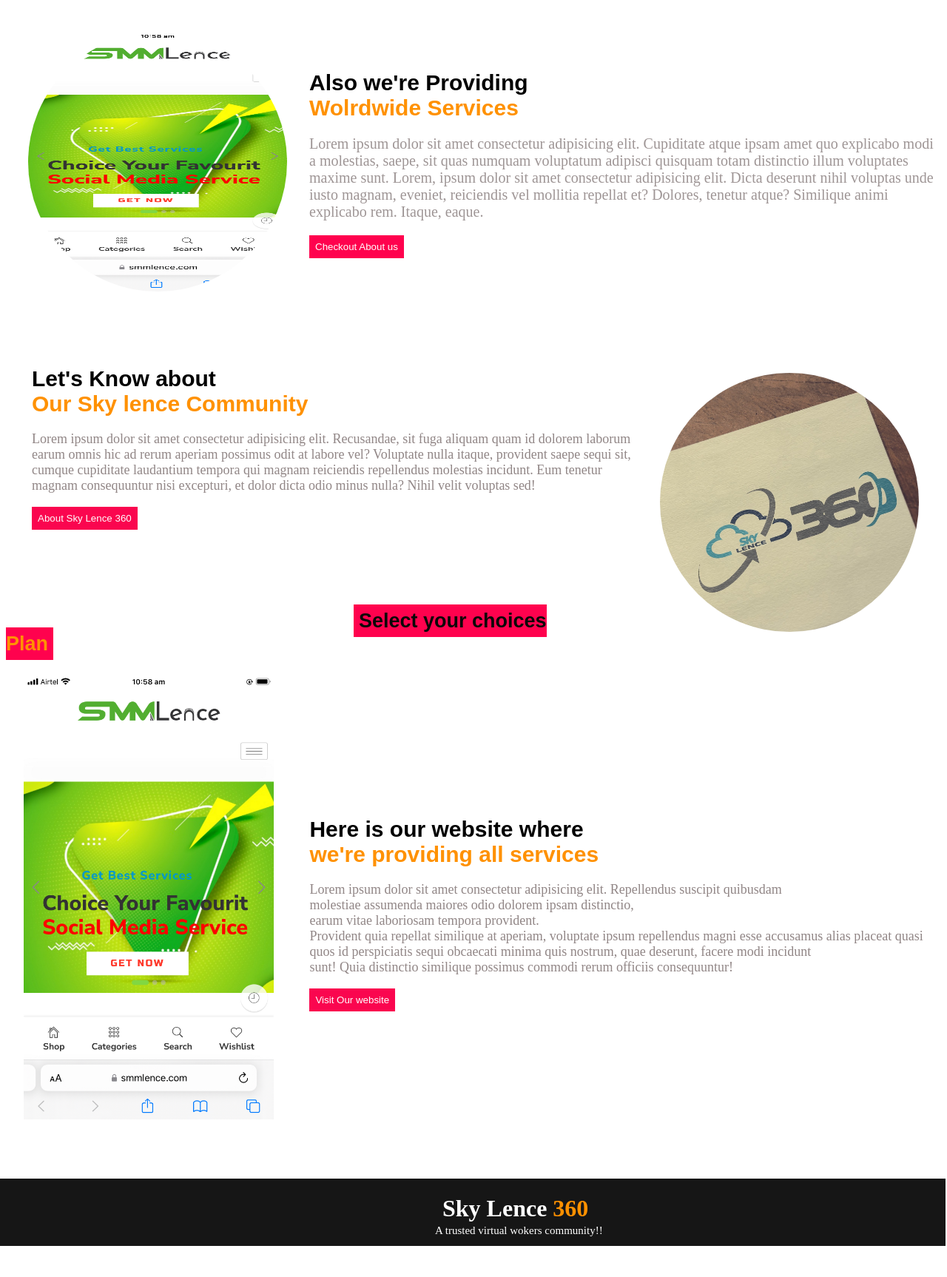
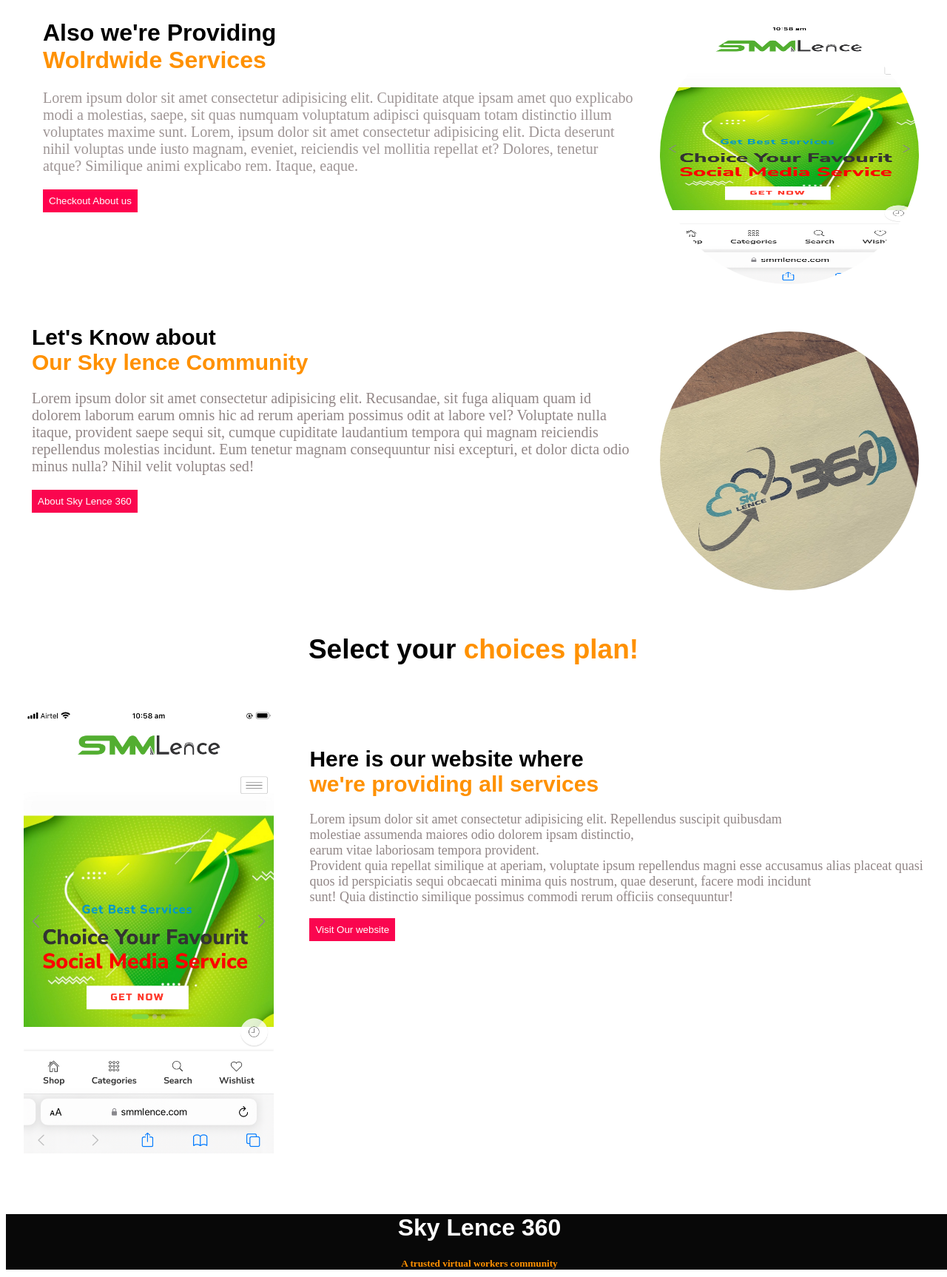
Before and after one commit to tareq9144/portfolio_web, a plain HTML site: page index.html in a window 1280 px wide. Shown: the part 1058-2784 px from the top of the page at 74% size. Before the commit the page ends 2750 px from the top, so only its background shows below. Drawn offline with Linux system fonts and the light colour scheme.

Commit message:
anything

```diff
--- a/index.html
+++ b/index.html
@@ -42,7 +42,7 @@
 
                 </div>
                 <div class="box">
-                    <div class="card">
+                    <div style="background-color: rgb(240, 210, 145) " class="card">
                         <img src="image/JPG (2).jpg" alt="">
                         <h1>Digital Marketing</h1>
                         <p>Lorem ipsum dolor, sit amet consectetur adipisicing elit. Recusandae, eos!lorem5</p>
@@ -61,14 +61,16 @@
                </div>
 
              <div class="desk">
-                <div class="img">
-                    <img class="big-image" src="image/JPG.jpg" alt="">
-                </div >
-                <div>
+
+                <div class="first-para">
                     <h1 class="idea">   Also we're Providing     <br> <span class="new">Wolrdwide Services</span>   </h1>
                     <p class="para">Lorem ipsum dolor sit amet consectetur adipisicing elit. Cupiditate atque ipsam amet quo explicabo modi a molestias, saepe, sit quas numquam voluptatum adipisci quisquam totam distinctio illum voluptates maxime sunt. Lorem, ipsum dolor sit amet consectetur adipisicing elit. Dicta deserunt nihil voluptas unde iusto magnam, eveniet, reiciendis vel mollitia repellat et? Dolores, tenetur atque? Similique animi explicabo rem. Itaque, eaque.</p>
                     <button class="button">Checkout About us</button>
                 </div>
+                <div class="img">
+                    <img class="big-image" src="image/JPG.jpg" alt="">
+                </div >
+
 
              </div>
 
@@ -84,32 +86,25 @@
                     <img class=" big-image " src="image/JPG (5).jpg" alt="">
                 </div>
              </div>
-
-             <h1 id="wow" >Select your choices <span id="me">Plan</span></h1>
+             <h1 class="mid-title">Select your <span>choices plan!</span>  </h1>
 
              <div id="watch" >
+
+
                 <div>
                      <img id="you" src="image/JPG.jpg" alt="">
                 </div>
-                 <div id="your" >
+                <div class="down">
                     <h1 class="look" > Here is our website where <br> <span class="your" >we're providing all services</span>   </h1>
-                <p id="look" >Lorem ipsum dolor sit amet consectetur adipisicing elit. Repellendus suscipit quibusdam <br> molestiae assumenda maiores odio dolorem ipsam distinctio, <br> earum vitae laboriosam tempora provident. <br> Provident quia repellat similique at aperiam, voluptate ipsum repellendus magni esse accusamus alias placeat quasi <br> quos id perspiciatis sequi obcaecati minima quis nostrum, quae deserunt, facere modi incidunt <br> sunt! Quia distinctio similique possimus commodi rerum officiis consequuntur!</p>
-                <button class="tareq" > Visit Our website</button>
-                 </div>
+                    <p id="look" >Lorem ipsum dolor sit amet consectetur adipisicing elit. Repellendus suscipit quibusdam <br> molestiae assumenda maiores odio dolorem ipsam distinctio, <br> earum vitae laboriosam tempora provident. <br> Provident quia repellat similique at aperiam, voluptate ipsum repellendus magni esse accusamus alias placeat quasi <br> quos id perspiciatis sequi obcaecati minima quis nostrum, quae deserunt, facere modi incidunt <br> sunt! Quia distinctio similique possimus commodi rerum officiis consequuntur!</p>
+                    <button class="tareq" > Visit Our website</button>
+                </div>
 
              </div>
-
-              <div id="nice" >
-                <h1 class="nice" >Sky Lence <span class="family" > 360</span> <br> <span class="last" >A trusted virtual wokers community!!</span>   </h1>
-
-              </div>
-
-
-
-
-
-
-
+    </div>
+    <div class="last-container" >
+        <h1 class="close">Sky Lence 360</h1>
+         <h5 class="color">A trusted virtual workers community</h5>
     </div>
 
 
--- a/style 4.css
+++ b/style 4.css
@@ -124,17 +124,8 @@ height: 300px;
     margin-top: -30px;
 
  }
-.desk{
-    display: flex;
-    justify-content: space-around;
-    height: 400px;
-    margin: auto;
-    margin-top: 70px;
+.
 
-}
-.img{
-    margin-top: -60px;
-}
  .idea{
     font-weight: bold;
     font-family: Arial, Helvetica, sans-serif;
@@ -155,7 +146,8 @@ height: 300px;
 
   }
    .our{
-    height: 350px;
+     min-height: 400px;
+
     display: flex;
     justify-content: space-around;
    }
@@ -202,16 +194,17 @@ height: 300px;
   #you{
     border-radius: 0%;
     height: 600px;
+    margin-top: 20px;
 
   }
   #watch{
     display: flex;
     justify-content: space-around;
     height: 680px;
-    margin-top: 27px;
+    margin-top: 40px;
   }
   #your{
-     margin-top: 170px;
+     margin-top: 220px;
      height: 200px;
   }
   .your{
@@ -287,10 +280,63 @@ padding: 10px 40px;
 .box{
   padding: 20px;
 }
+
+ .desk{
+  display: flex;
+   justify-content: space-around;
+ }
+ .first-para{
+    margin-left: 50px;
+
+ }
+ .idea{
+  font-family: Arial, Helvetica, sans-serif;
+ }
+
+.mid-title{
+
+  font-family: Arial, Helvetica, sans-serif;
+  text-align: center;
+  font-weight: bold;
+  font-size: 37px;
+}
+span{
+  color: #ff9100;
+}
+#idea{
+  font-size: 20px;
+}
+.down{
+  margin-top: 50px;
+}
+.close{
+  text-align: center;
+  font-family: Arial, Helvetica, sans-serif;
+  color: white;
+
+}
+.last-container{
+  background-color: #080808;
+
+
+  width: 100vw;
+
+}
+ .color{
+
+  color: #ff9100;
+   text-align: center;
+   margin-bottom: 10px;
+
+
+ }
+
+
+
    @media only screen and (max-width: 688px) {
        header{
         flex-direction: column;
-        height: 100vh;
+         height: 1000px;
        }
        .text{
         width: 100%;
@@ -302,10 +348,30 @@ padding: 10px 40px;
       padding: 40px 0 ;
       font-size: 24px;
       margin-left: 30px;
+      margin-top: 40px;
+       height: 10px;
 
     }
     .card-container{
       flex-direction: column;
     }
+    .desk{
+      flex-direction: column;
+    }
+     .our{
+      flex-direction: column;
+      min-height: 400px;
+
+     }
+     #watch{
+      flex-direction: column;
+      margin-left: 30px;
+
+
+
+     }
+     .mid-title{
+      min-height: 300px;
+     }
 
    }
```
